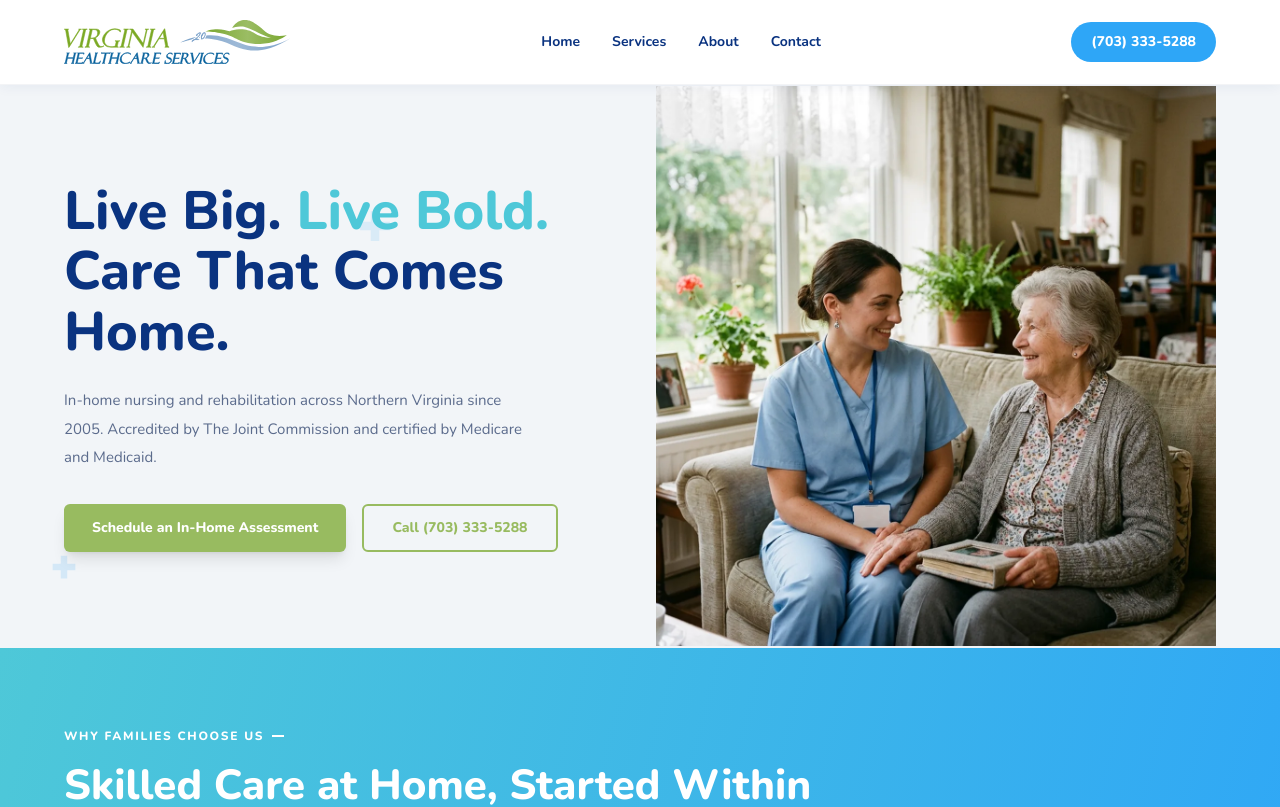
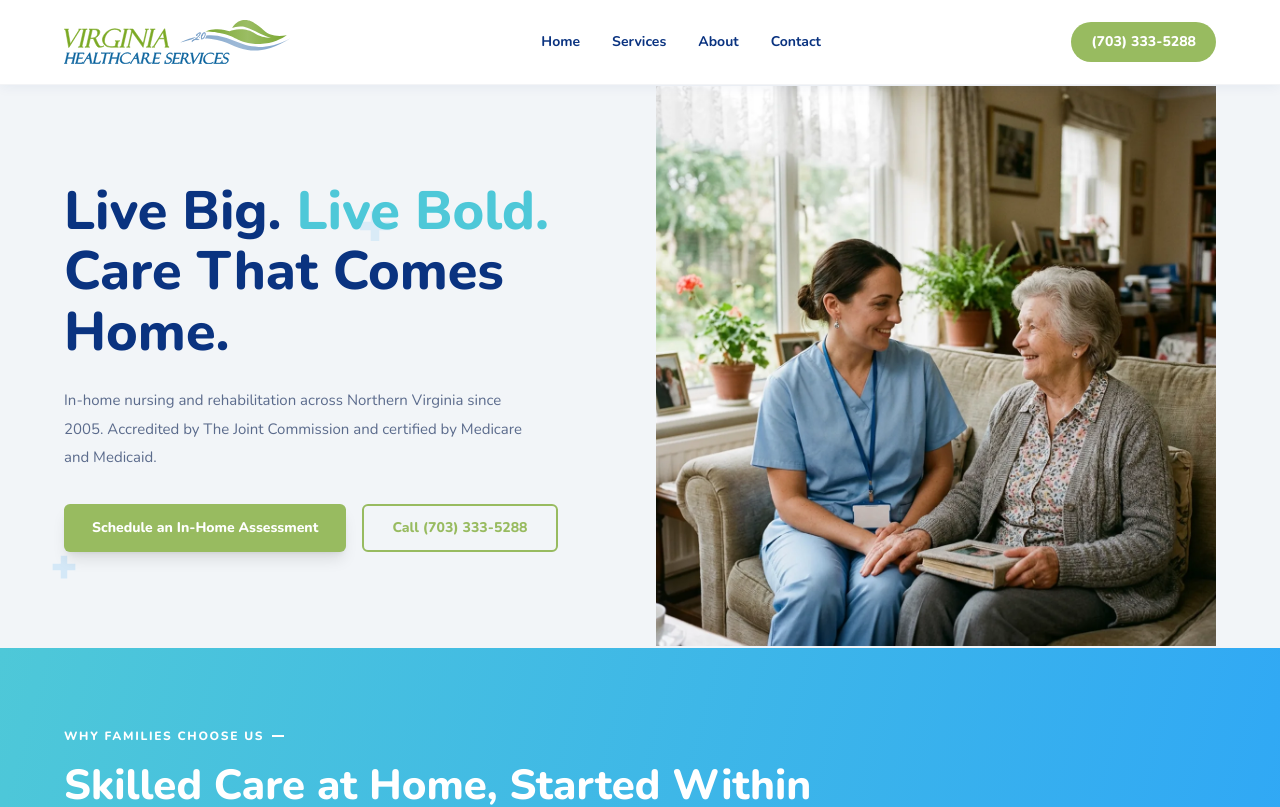
Before and after one commit to varhealthservices-svg/vahealthservices, a Next.js app: page / in a window 1280 px wide. Shown: the top 807 px of the page. Built offline with nearby package versions, Linux system fonts and the light colour scheme.

Commit message:
Update SiteHeader.tsx

```diff
--- a/app/components/SiteHeader.tsx
+++ b/app/components/SiteHeader.tsx
@@ -1,4 +1,4 @@
-import { BLUE, NAVY, NAV_LINKS, PHONE_DISPLAY, PHONE_HREF } from "./theme";
+import { GREEN, NAVY, NAV_LINKS, PHONE_DISPLAY, PHONE_HREF } from "./theme";
 
 export default function SiteHeader() {
   return (
@@ -32,7 +32,7 @@ export default function SiteHeader() {
         <a
           href={PHONE_HREF}
           className="rounded-full px-5 py-2.5 text-sm font-extrabold text-white shrink-0"
-          style={{ background: BLUE }}
+          style={{ background: GREEN }}
         >
           {PHONE_DISPLAY}
         </a>
```
